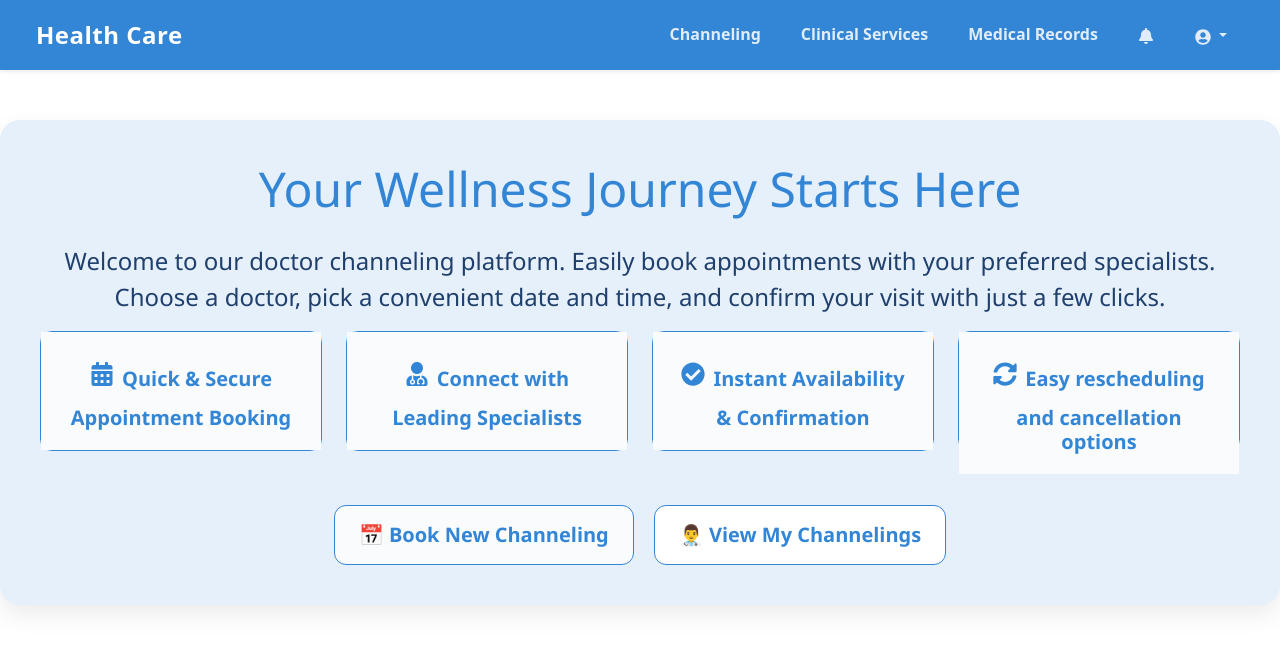
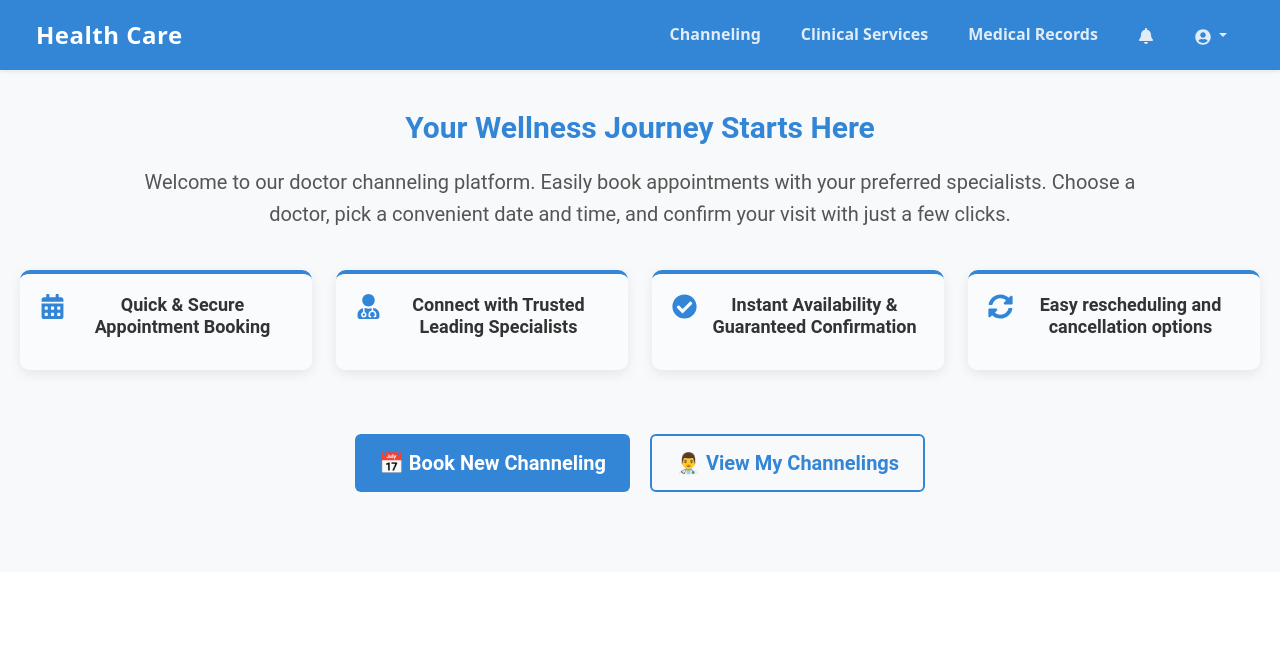
Before and after one commit to kavishka-wilagedara/healthcare-system, a React (Create React App) app in the folder frontend/: page /patient/dashboard/channeling in a window 1280 px wide. Shown: the top 648 px of the page. Built offline with nearby package versions, Linux system fonts and the light colour scheme.

Commit message:
update channeling.jsx and styles

```diff
--- a/frontend/src/patient/Channeling.css
+++ b/frontend/src/patient/Channeling.css
@@ -1,400 +1,405 @@
-.channeling-info-card {
-  background-color: #e6f0fb;
-  color: #2c3e50;
-  padding: 40px;
-  border-radius: 20px;
-  box-shadow: 0 10px 25px rgba(0, 0, 0, 0.08);
-  max-width: fit-content;
-  margin: 50px auto;
-  text-align: center;
-  font-family: "Segoe UI", Tahoma, Geneva, Verdana, sans-serif;
-  transition: all 0.3s ease;
+/* Channeling.css - Professional Light Theme */
+:root {
+  --primary-color: #3385d6;
+  --primary-light: #e6f0fa;
+  --primary-dark: #2a6daf;
+  --text-dark: #333333;
+  --text-light: #ffffff;
+  --text-muted: #6c757d;
+  --success-color: #28a745;
+  --warning-color: #ffc107;
+  --danger-color: #dc3545;
+  --border-color: #e9ecef;
+  --card-shadow: 0 4px 12px rgba(0, 0, 0, 0.08);
+  --transition: all 0.3s ease;
 }
 
-.channeling-info-card:hover {
-  transform: translateY(-5px);
-  box-shadow: 0 15px 35px rgba(0, 0, 0, 0.12);
+/* Main Container */
+.channeling-info-card {
+  padding: 40px 20px;
+  background-color: #f8f9fa;
+  font-family: "Roboto", "Segoe UI", sans-serif;
 }
 
 .channeling-info-card h1 {
-  margin-top: 0;
-  font-size: 48px;
-  color: #3385d6;
-  margin-bottom: 16px;
+  color: var(--primary-color);
+  font-weight: 700;
+  margin-bottom: 20px;
+  text-align: center;
+  font-size: 30px;
 }
 
 .channeling-info-card p {
-  font-size: 24px;
-  margin-top: 25px;
-  font-family: "Segoe UI";
-  font-style: initial;
-  font-weight: 500;
-  color: #1f3f6c;
-  margin-bottom: 16px;
+  color: var(--text-muted);
+  font-size: 20px;
+  line-height: 1.6;
+  text-align: center;
+  max-width: 1000px;
+  margin: 0 auto 40px;
+}
+
+/* Feature Cards */
+.features-section {
+  margin-bottom: 40px;
 }
 
 .channeling-feature-card {
-  align-items: center;
-  height: 120px;
-  transition: transform 0.3s ease, box-shadow 0.3s ease;
-  text-align: center;
-  border: 1px solid #3385d6;
-  border-radius: 12px;
-  background-color: #f9fbfd;
+  border-radius: 10px;
+  border: none;
+  box-shadow: var(--card-shadow);
+  height: 100px;
+  transition: var(--transition);
+  overflow: hidden;
+  border-top: 4px solid var(--primary-color);
 }
 
 .channeling-feature-card:hover {
-  color: white;
   transform: translateY(-5px);
-  box-shadow: 0 10px 20px rgba(0, 0, 0, 0.1) !important;
-  background-color: #3385d6;
+  box-shadow: 0 10px 20px rgba(0, 0, 0, 0.12);
 }
 
-.channeling-feature-card:hover .feature-title,
-.channeling-feature-card:hover .feature-icon {
-  color: white;
-  font-weight: bold;
+.feature-title {
+  color: var(--text-dark);
+  font-size: 20 px;
+  font-weight: 600;
+  margin-bottom: 10px;
+  display: flex;
+  align-items: flex-start;
 }
 
 .feature-icon {
-  font-size: 24px;
-  color: #3385d6;
+  color: var(--primary-color);
+  font-size: 25px;
+  align-items: center;
+  margin-top: 0px;
 }
 
-.feature-title {
-  font-size: 20px;
-  font-weight: 700;
-  color: #3385d6;
-  margin-bottom: 0;
-}
-
+/* Buttons */
 .channeling-buttons {
   display: flex;
   justify-content: center;
   gap: 20px;
-  margin-top: 30px;
+  margin-bottom: 40px;
   flex-wrap: wrap;
-  font-weight: bold;
+}
+
+.channeling-btn {
+  padding: 12px 24px;
+  font-size: 20px;
+  font-weight: 600;
+  border-radius: 6px;
+  cursor: pointer;
+  transition: var(--transition);
+  border: none;
+  display: flex;
+  align-items: center;
+  justify-content: center;
+  gap: 8px;
+  min-width: 220px;
+  background-color: var(--primary-color);
+  color: var(--text-light);
 }
 
 .channeling-btn:hover {
-  background-color: #3385d6;
-  color: white;
-  font-weight: bold;
+  background-color: var(--primary-dark);
+  transform: translateY(-2px);
 }
 
-.channeling-btn {
-  padding: 14px 24px;
-  font-size: 20px;
-  border: 1px solid #3385d6;
-  border-radius: 12px;
-  cursor: pointer;
-  transition: all 0.3s ease;
-  font-weight: 600;
-  display: flex;
-  align-items: center;
-  gap: 8px;
-  background-color: #f9fbfd;
-  color: #3385d6;
+.channeling-btn.outline {
+  background-color: transparent;
+  color: var(--primary-color);
+  border: 2px solid var(--primary-color);
+}
+
+.channeling-btn.outline:hover {
+  background-color: var(--primary-light);
 }
 
 .channeling-btn.primary {
-  background-color: #3385d6;
+  background-color: var(--primary-color);
   color: white;
+  padding: 14px 30px;
+  font-size: 16px;
 }
 
-.channeling-btn.primary:hover {
-  background-color: #2669b5;
-}
-
-.channeling-btn.outline {
-  background-color: #ffffff;
-  color: #3385d6;
-  border: 1px solid #3385d6;
-}
-
-.channeling-btn.outline:hover {
-  background-color: #eef5fc;
-}
-
+/* Form Styling */
 .channeling-form {
-  margin-top: 50px;
-  padding: 40px;
-  background-color: #d4e3f5;
-  color: #2c3e50;
-  border: 1px solid #3385d6;
-  border-radius: 20px;
-  box-shadow: 0 10px 25px rgba(0, 0, 0, 0.08);
+  background-color: white;
+  border-radius: 12px;
+  padding: 30px;
+  box-shadow: var(--card-shadow);
   max-width: 800px;
-  margin-left: auto;
-  margin-right: auto;
-  text-align: left;
-  font-family: "Segoe UI", Tahoma, Geneva, Verdana, sans-serif;
+  margin: 0 auto;
 }
 
 .channeling-form h3 {
-  color: #3385d6;
-  font-size: 32px;
-  margin-bottom: 30px;
+  color: var(--primary-color);
+  margin-bottom: 25px;
   text-align: center;
-}
-
-.channeling-form .form-label {
   font-weight: 600;
-  color: #3385d6;
-}
-
-.channeling-form .form-control,
-.channeling-form .form-select {
-  border: 2px solid #cfd8e3;
-  border-radius: 10px;
-  padding: 12px 15px;
-  font-size: 16px;
-  transition: border-color 0.3s ease;
-}
-
-.channeling-form .form-control:focus,
-.channeling-form .form-select:focus {
-  border-color: #3385d6;
-  box-shadow: 0 0 5px rgba(51, 133, 214, 0.2);
+  font-size: 25px;
 }
 
 .form-submit-container {
-  display: flex;
-  justify-content: center;
   margin-top: 30px;
 }
 
+.form-label {
+  font-weight: 500;
+  color: var(--primary-dark);
+}
+
+.form-control,
+.form-select {
+  padding: 12px;
+  border-radius: 6px;
+  border: 1px solid var(--border-color);
+  transition: var(--transition);
+}
+
+.form-control:focus,
+.form-select:focus {
+  border-color: var(--primary-color);
+  box-shadow: 0 0 0 2px rgba(51, 133, 214, 0.25);
+}
+
+/* Appointments Section */
 .view-appointments-section {
-  margin-top: 70px;
-  padding: 50px;
-  background-color: #d4e3f5;
-  color: #2c3e50;
-  border-radius: 20px;
-  box-shadow: 0 12px 35px rgba(0, 0, 0, 0.07);
-  max-width: 1000px;
-  margin-left: auto;
-  margin-right: auto;
-  font-family: "Segoe UI", Tahoma, Geneva, Verdana, sans-serif;
-  transition: all 0.3s ease-in-out;
+  margin-top: 40px;
 }
 
 .view-appointments-section h3 {
-  color: #3385d6;
-  font-size: 36px;
+  color: var(--primary-color);
+  margin-bottom: 25px;
   text-align: center;
-  font-weight: 700;
-  margin-bottom: 40px;
-  position: relative;
+  font-weight: 600;
+  font-size: 20px;
 }
 
-.view-appointments-section h3::after {
-  content: "";
-  width: 80px;
-  height: 4px;
-  background-color: #3385d6;
-  position: absolute;
-  bottom: -10px;
-  left: 50%;
-  transform: translateX(-50%);
-  border-radius: 2px;
+.view-appointments-section {
+  margin-top: 40px;
+}
+
+.view-appointments-section h3 {
+  color: var(--primary-color);
+  margin-bottom: 25px;
+  text-align: center;
+  font-weight: 600;
+  font-size: 25px;
 }
 
 .appointments-container {
-  display: flex;
-  flex-direction: column;
+  display: grid;
+  grid-template-columns: repeat(auto-fill, minmax(500px, 1fr));
   gap: 30px;
+  margin-top: 30px;
 }
 
 .appointment-card {
-  background: #ffffff;
+  background-color: white;
   border-radius: 16px;
-  padding: 25px 30px;
-  margin-bottom: 0;
-  box-shadow: 0 10px 25px rgba(51, 133, 214, 0.1);
-  transition: transform 0.3s ease, box-shadow 0.3s ease;
-  border-left: 6px solid #3385d6;
-  position: relative;
+  box-shadow: 0 3px 10px rgba(0, 0, 0, 0.08);
   overflow: hidden;
-}
-
-.appointment-card::before {
-  content: "";
-  position: absolute;
-  top: -10%;
-  right: -10%;
-  width: 150px;
-  height: 150px;
-  background: rgba(51, 133, 214, 0.05);
-  border-radius: 50%;
-  z-index: 0;
+  transition: var(--transition);
+  border-left: 6px solid var(--primary-color);
 }
 
 .appointment-card:hover {
-  transform: translateY(-5px);
-  box-shadow: 0 15px 35px rgba(0, 0, 0, 0.12);
+  transform: translateY(-3px);
+  box-shadow: 0 6px 15px rgba(0, 0, 0, 0.1);
 }
 
 .appointment-header {
+  padding: 20px 25px;
   display: flex;
   justify-content: space-between;
   align-items: flex-start;
-  margin-bottom: 20px;
-  padding-bottom: 15px;
-  border-bottom: 1px solid #e8f0fb;
+  background-color: #ebf5ff;
+  border-bottom: none;
 }
 
 .appointment-doctor-info h4 {
-  font-size: 22px;
+  font-size: 16px;
   font-weight: 600;
-  color: #3385d6;
-  margin-bottom: 5px;
+  margin-top: 15px;
+  color: #333;
   display: flex;
   align-items: center;
-  gap: 8px;
+  gap: 10px;
 }
 
 .specialty {
-  color: #5c86b0;
-  font-size: 16px;
-  margin-left: 28px;
-  margin-top: -2px;
+  font-size: 18px;
+  color: #666;
+  margin: 8px 0 0 30px;
+  font-weight: 500;
 }
 
 .appointment-status {
-  padding: 6px 15px;
+  font-weight: 600;
+  padding: 6px 12px;
   border-radius: 20px;
-  font-size: 14px;
-  font-weight: 600;
+  font-size: 12px;
+  text-transform: uppercase;
   letter-spacing: 0.5px;
-  text-transform: uppercase;
 }
 
 .status-confirmed {
-  background-color: #e5f7ed;
-  color: #156b39;
-  border: 1px solid #a8e5c3;
+  background-color: rgba(40, 167, 69, 0.15);
+  color: #28a745;
 }
 
 .status-pending {
-  background-color: #fff8e5;
-  color: #a67c00;
-  border: 1px solid #ffe7a0;
+  background-color: rgba(255, 193, 7, 0.15);
+  color: #ffc107;
 }
 
 .status-cancelled {
-  background-color: #ffe5e5;
-  color: #cc3333;
-  border: 1px solid #ffb3b3;
+  background-color: rgba(220, 53, 69, 0.15);
+  color: #dc3545;
 }
 
 .appointment-details {
-  position: relative;
-  z-index: 1;
-  font-size: 16px;
-  color: #3385d6;
+  padding: 20px 25px;
   display: grid;
   grid-template-columns: 1fr 1fr;
-  gap: 20px;
-  margin-bottom: 25px;
+  gap: 18px;
+  border-bottom: 1px solid #eee;
 }
 
 .detail-item {
   display: flex;
   align-items: center;
+  font-size: 14px;
 }
 
 .detail-item.full-width {
-  grid-column: span 2;
+  grid-column: 1 / -1;
 }
 
 .detail-icon {
-  color: #3385d6;
-  margin-right: 10px;
+  color: var(--primary-color);
+  margin-right: 12px;
   font-size: 16px;
-  min-width: 18px;
 }
 
-.icon-md {
-  font-size: 20px;
-}
-
-.detail-item span {
-  font-weight: 600;
-  color: #0a2e52;
+.detail-item span:first-of-type {
+  color: #666;
   margin-right: 8px;
 }
 
-.detail-item span.value {
+.detail-item .value {
   font-weight: 500;
   color: #333;
-  flex-grow: 1;
 }
 
 .appointment-actions {
+  padding: 15px 25px;
   display: flex;
   gap: 15px;
-  justify-content: flex-end;
-  margin-top: 10px;
+  background-color: white;
+  border-top: none;
 }
 
 .action-btn {
-  padding: 8px 18px;
+  padding: 12px 0;
   border-radius: 8px;
   font-size: 14px;
-  font-weight: 600;
+  font-weight: 500;
   border: none;
   cursor: pointer;
-  transition: all 0.2s ease;
+  transition: var(--transition);
+  flex: 1;
+  text-align: center;
 }
 
 .action-btn.reschedule {
-  background-color: #e5f0ff;
-  color: #1f3f6c;
+  background-color: #ebf5ff;
+  color: var(--primary-color);
 }
 
 .action-btn.reschedule:hover {
-  background-color: #c5deff;
+  background-color: #d9ecff;
 }
 
 .action-btn.cancel {
-  background-color: #ffe5e5;
-  color: #cc3333;
+  background-color: #ffebee;
+  color: #dc3545;
 }
 
 .action-btn.cancel:hover {
-  background-color: #ffcccc;
+  background-color: #ffdddd;
 }
 
 .action-btn.details {
-  background-color: #3385d6;
+  background-color: var(--primary-color);
   color: white;
+  font-weight: 600;
 }
 
-.action-btn.details:hover {
-  background-color: #2669b5;
-}
-
+/* Empty State */
 .no-appointments {
-  display: flex;
-  justify-content: center;
-  align-items: center;
-  min-height: 300px;
+  margin-top: 40px;
 }
 
 .empty-state {
   text-align: center;
-  padding: 30px;
+  padding: 60px 20px;
+  background-color: white;
+  border-radius: 12px;
+  box-shadow: var(--card-shadow);
 }
 
 .empty-icon {
-  font-size: 60px;
-  color: #c5d7e9;
+  font-size: 40px;
+  color: var(--primary-light);
   margin-bottom: 20px;
 }
 
+.empty-state p {
+  font-size: 14px;
+}
+
 .empty-state h4 {
-  font-size: 24px;
-  color: #1f3f6c;
+  font-size: 30px;
+  font-weight: 600;
+  color: var(--text-dark);
   margin-bottom: 10px;
 }
+
+.empty-state p {
+  color: var(--text-muted);
+  margin-bottom: 50px;
+  max-width: 500px;
+  margin-left: auto;
+  margin-right: auto;
+}
+
+/* Responsive adjustments */
+@media (max-width: 768px) {
+  .channeling-info-card h1 {
+    font-size: 16px;
+  }
+
+  .appointments-container {
+    grid-template-columns: 2fr;
+  }
+
+  .appointment-details {
+    grid-template-columns: 2fr;
+  }
+
+  .appointment-actions {
+    flex-direction: column;
+  }
+
+  .channeling-buttons {
+    flex-direction: column;
+    align-items: center;
+  }
+
+  .channeling-btn {
+    width: 100%;
+    max-width: 300px;
+  }
+}
--- a/frontend/src/patient/Channeling.jsx
+++ b/frontend/src/patient/Channeling.jsx
@@ -23,11 +23,11 @@ function Channeling() {
       icon: <FaCalendarAlt className="feature-icon" />,
     },
     {
-      title: "Connect with Leading Specialists",
+      title: "Connect with Trusted Leading Specialists",
       icon: <FaUserMd className="feature-icon" />,
     },
     {
-      title: "Instant Availability & Confirmation",
+      title: "Instant Availability & Guaranteed Confirmation",
       icon: <FaCheckCircle className="feature-icon" />,
     },
     {
```
